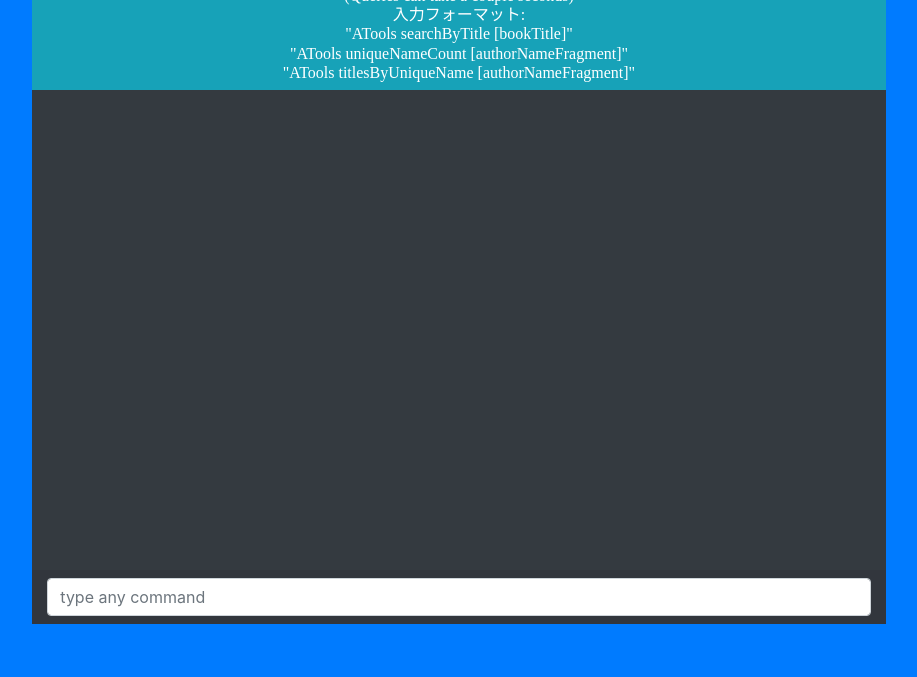
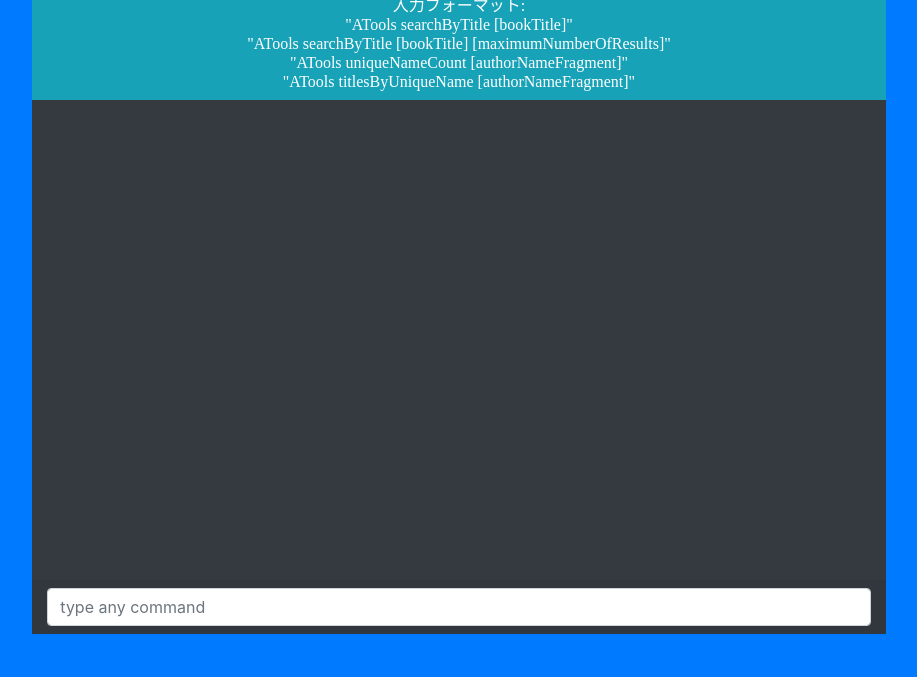
Before and after one commit to shunya9811/ATools, a plain HTML site: page index.html in a window 1280 px wide. Shown: the part 123-800 px from the top of the page, without its empty margins (181-1098 px from the left). Drawn offline with nearby package versions, Linux system fonts and the light colour scheme.

Commit message:
input format2

```diff
--- a/index.html
+++ b/index.html
@@ -24,6 +24,7 @@
                 <h6> (Queries can take a couple seconds) </h6>
                 <h6>入力フォーマット: <br>
                     "ATools searchByTitle [bookTitle]"<br>
+                    "ATools searchByTitle [bookTitle] [maximumNumberOfResults]"<br>
                     "ATools uniqueNameCount [authorNameFragment]"<br>
                     "ATools titlesByUniqueName [authorNameFragment]"
                 </h6>
```
